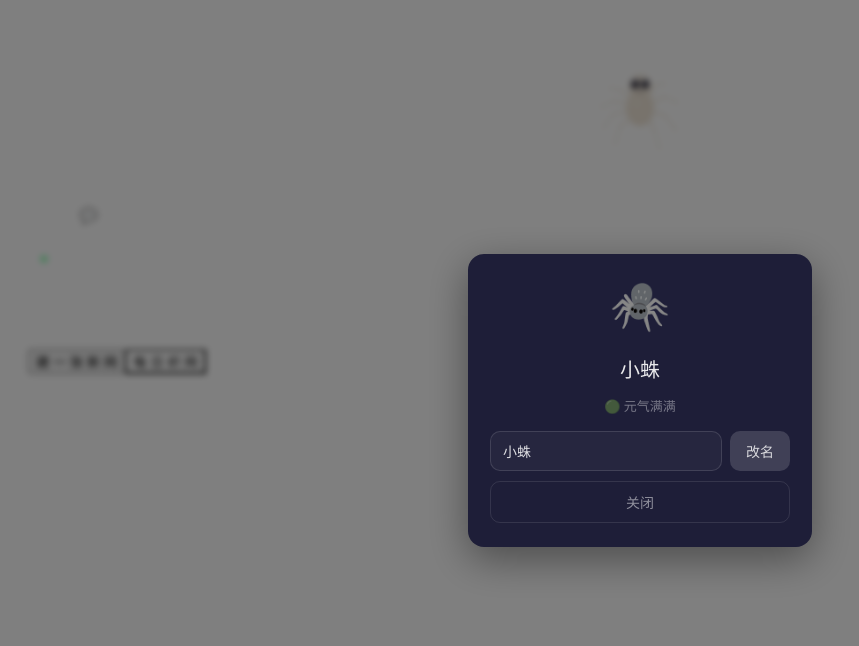
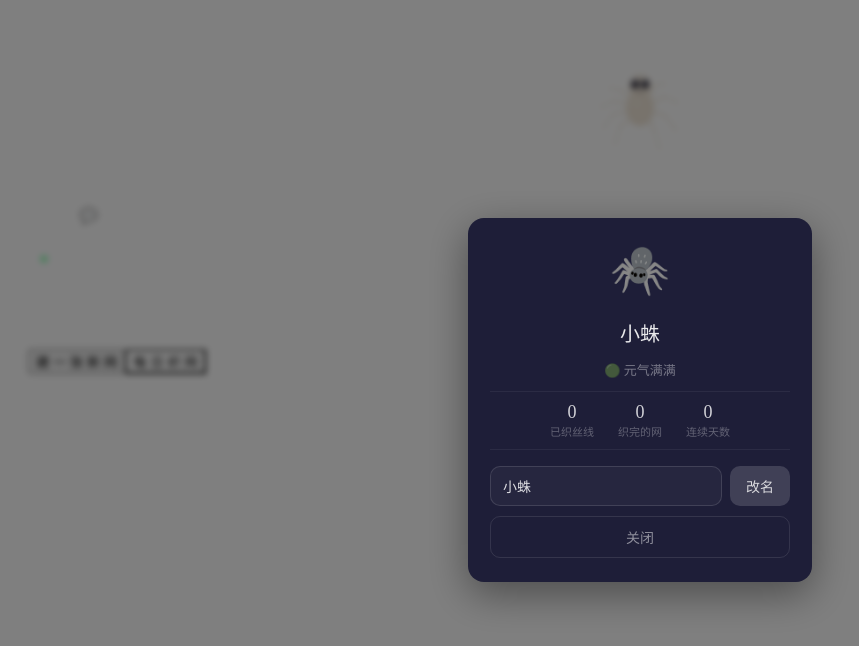
Before and after one commit to HeibaiPeiii/spiderweave, a React (Vite) app in the folder web/: page / in a window 1280 px wide. Both pictures are taken after a click on the element 640 px from the left and 103 px from the top of the page. Shown: the top 646 px of the page, without its empty margins (0-859 px from the left). Built offline with nearby package versions, Linux system fonts and the light colour scheme; the HTML template or start-up script is replaced by a standard one.

Commit message:
feat: add stats to spider modal — threads woven, webs done, streak days

```diff
--- a/web/src/contexts/SpiderContext.jsx
+++ b/web/src/contexts/SpiderContext.jsx
@@ -68,14 +68,53 @@ export function SpiderProvider({ children }) {
     const state = getSpiderState(hunger)
     const breakage = getBreakage(data.spider.lastFedAt, now)
 
+    // 统计数据
+    let totalThreads = 0
+    let websDone = 0
+    const allDates = new Set()
+    for (const w of data.webs) {
+      for (const t of w.threads) {
+        if (t.status === 'done') {
+          totalThreads++
+          if (t.completedAt) {
+            const d = new Date(t.completedAt)
+            allDates.add(`${d.getFullYear()}-${d.getMonth() + 1}-${d.getDate()}`)
+          }
+        }
+      }
+      if (w.threads.length > 0 && w.threads.every((t) => t.status === 'done')) {
+        websDone++
+      }
+    }
+    // 习惯完成天数
+    for (const r of data.habitWeb?.records || []) {
+      if (r.status === 'done') allDates.add(r.date)
+    }
+    // 连续打卡天数（从今天往前数）
+    let streak = 0
+    const today = new Date()
+    for (let i = 0; i < 365; i++) {
+      const d = new Date(today)
+      d.setDate(d.getDate() - i)
+      const ds = `${d.getFullYear()}-${String(d.getMonth() + 1).padStart(2, '0')}-${String(d.getDate()).padStart(2, '0')}`
+      if (allDates.has(ds)) streak++
+      else break
+    }
+
     return {
       hunger,
       state,
       breakage,
       greeting: getGreeting(state),
       now,
+      stats: {
+        totalThreads,
+        websDone,
+        activeDays: allDates.size,
+        streak,
+      },
     }
-  }, [data.spider.lastFedAt])
+  }, [data.spider.lastFedAt, data.webs, data.habitWeb])
 
   // --- Actions ---
 
--- a/web/src/pages/HomePage.jsx
+++ b/web/src/pages/HomePage.jsx
@@ -5,7 +5,7 @@ import GreetingBubble from '../components/GreetingBubble.jsx'
 import StatusBadge from '../components/StatusBadge.jsx'
 
 export default function HomePage({ onNavigate }) {
-  const { spider, webs, state, greeting, renameSpider } = useSpider()
+  const { spider, webs, state, greeting, renameSpider, stats } = useSpider()
   const [spiderModal, setSpiderModal] = useState(false)
   const [newName, setNewName] = useState('')
 
@@ -201,9 +201,38 @@ export default function HomePage({ onNavigate }) {
             <p style={{ fontSize: 20, color: 'rgba(255,255,255,0.9)', fontWeight: 300, marginBottom: 4 }}>
               {spider.name}
             </p>
-            <p style={{ fontSize: 13, color: 'rgba(255,255,255,0.4)', marginBottom: 16 }}>
+            <p style={{ fontSize: 13, color: 'rgba(255,255,255,0.4)', marginBottom: 12 }}>
               {state === 'active' ? '🟢 元气满满' : state === 'hungry' ? '🟡 有点饿了' : '🔴 快撑不住了'}
             </p>
+
+            {/* 数据统计 */}
+            {stats && (
+              <div style={{
+                display: 'flex', justifyContent: 'center', gap: 24,
+                marginBottom: 16, padding: '10px 0',
+                borderTop: '1px solid rgba(255,255,255,0.06)',
+                borderBottom: '1px solid rgba(255,255,255,0.06)',
+              }}>
+                <div style={{ textAlign: 'center' }}>
+                  <div style={{ fontSize: 18, color: 'rgba(255,255,255,0.8)', fontWeight: 300 }}>
+                    {stats.totalThreads}
+                  </div>
+                  <div style={{ fontSize: 11, color: 'rgba(255,255,255,0.3)' }}>已织丝线</div>
+                </div>
+                <div style={{ textAlign: 'center' }}>
+                  <div style={{ fontSize: 18, color: 'rgba(255,255,255,0.8)', fontWeight: 300 }}>
+                    {stats.websDone}
+                  </div>
+                  <div style={{ fontSize: 11, color: 'rgba(255,255,255,0.3)' }}>织完的网</div>
+                </div>
+                <div style={{ textAlign: 'center' }}>
+                  <div style={{ fontSize: 18, color: 'rgba(255,255,255,0.8)', fontWeight: 300 }}>
+                    {stats.streak}
+                  </div>
+                  <div style={{ fontSize: 11, color: 'rgba(255,255,255,0.3)' }}>连续天数</div>
+                </div>
+              </div>
+            )}
 
             {/* 改名 */}
             <div style={{ display: 'flex', gap: 8, marginBottom: 6 }}>
```
